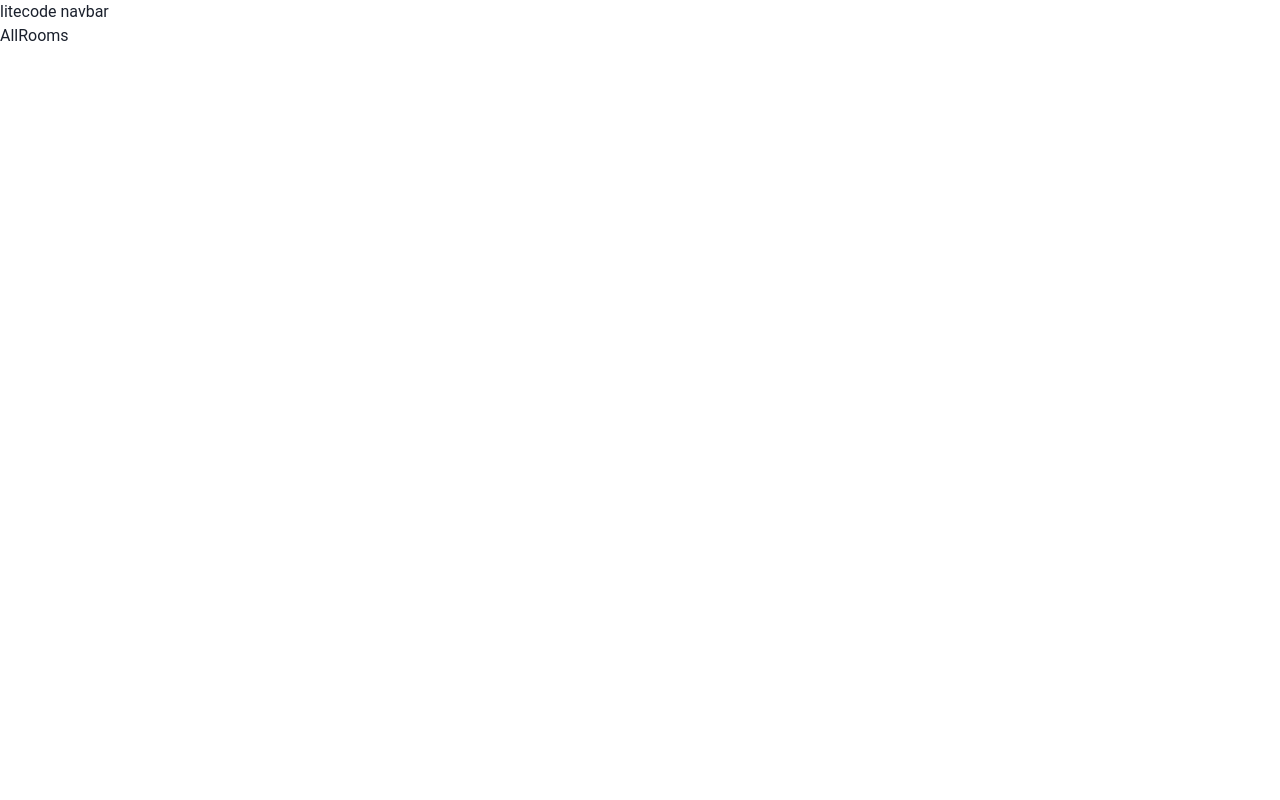
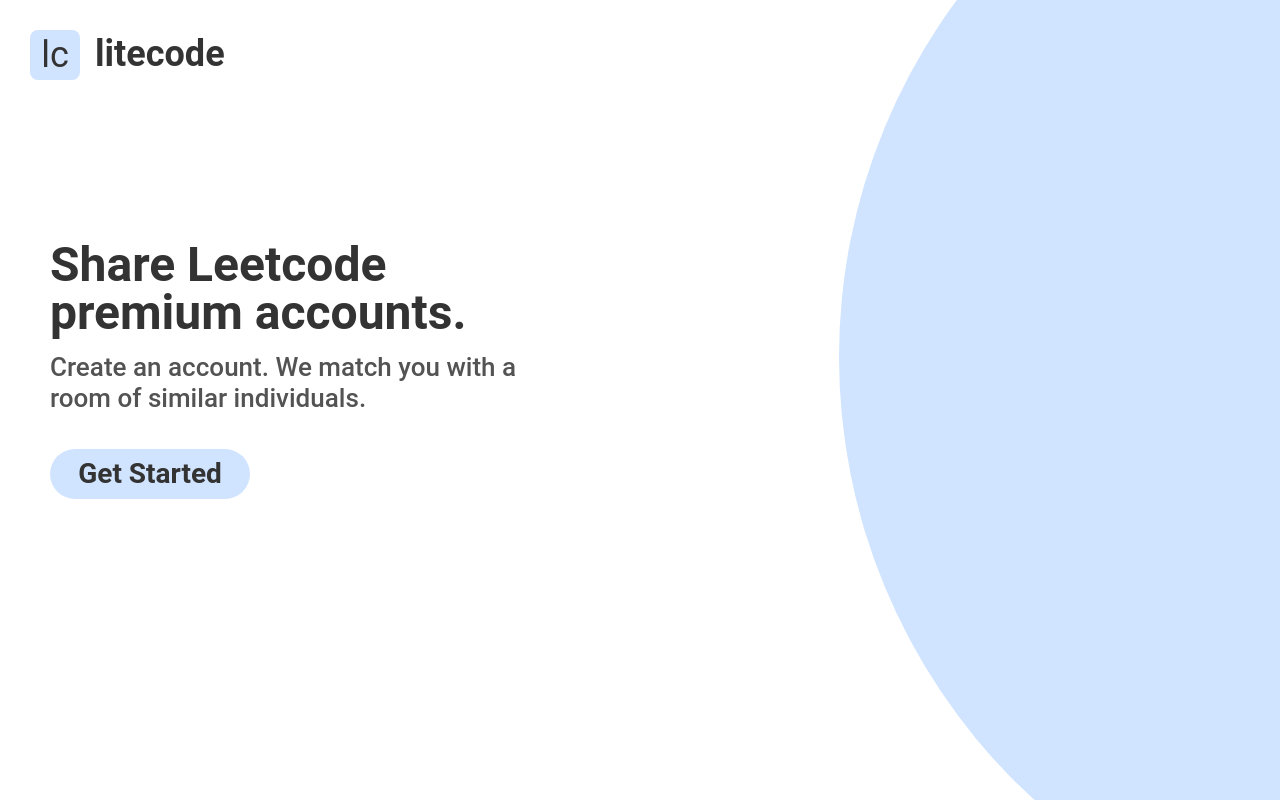
Before and after one commit to bitsacm/litecode, a React (Create React App) app in the folder client/: page / in a window 1280 px wide. Before the commit this address led to /allrooms. Built offline with nearby package versions, Linux system fonts and the light colour scheme.

Commit message:
add: screens, navbar, userflow

```diff
--- a/client/src/App.js
+++ b/client/src/App.js
@@ -1,5 +1,4 @@
-import React from 'react'
-import { Heading } from '@chakra-ui/react'
+import React, {Fragment} from 'react'
 import { Switch, Route, Redirect } from 'react-router-dom';
 
 import Layout from './components/Layout'
@@ -8,12 +7,13 @@
 import Login from './screens/Login';
 import Signup from './screens/Signup';
 import Room from './screens/Room';
+import Profile from './screens/Profile';
 
 
 function App() {
   // const authCtx = useContext(AuthContext);
   // const isLoggedIn = authCtx.isLoggedIn;
-  const isLoggedIn = true;
+  const isLoggedIn = false;
   const hasRoom = false;
 
   return (
@@ -32,12 +32,24 @@
             <Signup />
           </Route>
 
+          <Route path="/signup">
+            <Profile />
+          </Route>
+
           <Route path="/room">
-            {hasRoom ? <Room /> : <Redirect to="/allrooms" />}
+            {isLoggedIn ?
+            <Fragment>
+              {hasRoom ? <Room /> : <Redirect to="/allrooms" />}
+            </Fragment> :
+            <Redirect to="/" />}
           </Route>
 
           <Route path="/allrooms">
-            {hasRoom ?  <Redirect to="/room" /> : <AllRooms />}
+            {isLoggedIn ?
+            <Fragment>
+              {hasRoom ? <Redirect to="/room" /> : <AllRooms />}
+            </Fragment> :
+            <Redirect to="/" />}
           </Route>
 
           <Route path="*">
--- a/client/src/components/Layout.js
+++ b/client/src/components/Layout.js
@@ -1,13 +1,14 @@
 import React, { Fragment } from 'react'
+import { Box } from '@chakra-ui/react'
 
 import Navbar from './Navbar'
 
 const Layout = (props) => {
     return (
-      <Fragment>
+      <Box margin="30px">
         <Navbar />
         <main>{props.children}</main>
-      </Fragment>
+      </Box>
     );
   };
 
--- a/client/src/components/Navbar.js
+++ b/client/src/components/Navbar.js
@@ -1,11 +1,84 @@
 import React, { Fragment } from 'react'
 import { Link } from 'react-router-dom'
+import {
+    HStack,
+    Heading,
+    Text,
+    Spacer,
+    Button,
+    Box,
+    Flex
+} from '@chakra-ui/react'
 
 const Navbar = () => {
+    // const authCtx = useContext(AuthContext);
+    // const isLoggedIn = authCtx.isLoggedIn;
+    const isLoggedIn = false;
+    const hasRoom = false;
+
     return(
-        <Fragment>
-            litecode navbar
-        </Fragment>
+        <Flex
+            flexDirection="row"
+            alignItems="center"
+            justifyContent="center"
+        >
+            <Link to="/">
+                <Flex
+                    flexDirection="row"
+                    alignItems="center"
+                    justifyContent="center">
+                    <Box
+                        height="50px"
+                        width="50px"
+                        bg="lite"
+                        fontSize="36px"
+                        color="liteg"
+                        borderRadius="8px"
+                        display="flex"
+                        alignItems="center"
+                        justifyContent="center"
+                        marginRight="15px"
+                    >lc</Box>
+                    <Heading color="liteg">litecode</Heading>
+                </Flex>
+            </Link>
+
+            <Spacer />
+
+            {isLoggedIn ?
+            <Fragment>
+                <Link to="/room">
+                    <Text
+                        fontSize="24px"
+                        color="liteg"
+                        marginRight="25px"
+                    >my room</Text>
+                </Link>
+
+                <Link to="/allrooms">
+                    <Text
+                        fontSize="24px"
+                        color="liteg"
+                        marginRight="25px"
+                    >all rooms</Text>
+                </Link>
+
+                <Link to="/profile">
+                    <Text
+                        fontSize="24px"
+                        color="liteg"
+                        marginRight="25px"
+                    >profile</Text>
+                </Link>
+
+                <Button
+                    bg="lite"
+                    borderRadius="20px"
+                    fontSize="24px"
+                >logout</Button>
+            </Fragment> :
+            null}
+        </Flex>
     )
 }
 
--- a/client/src/resources/theme.js
+++ b/client/src/resources/theme.js
@@ -6,6 +6,7 @@
       black: "#030303",
       white: "#fff",
       lite: "#D1E4FF",
+      liteg: "#333333",
       grey: {
         700: "#2D3748",
         500: "#535353",
--- a/client/src/screens/Landing.js
+++ b/client/src/screens/Landing.js
@@ -1,10 +1,57 @@
 import React, { Fragment } from 'react'
+import {
+    HStack,
+    Heading,
+    Text,
+    Spacer,
+    Button,
+    Box,
+    Flex
+} from '@chakra-ui/react'
+import {
+    Link
+} from 'react-router-dom'
 
 const Landing = () => {
     return(
-        <div>
-            landing
-        </div>
+        <Flex position="fixed">
+            <Flex width="65%" paddingLeft="20px" height="580px" flexDirection="column" alignContent="center" justifyContent="center">
+                <Heading
+                    fontSize="48px"
+                    color="liteg"
+                    lineHeight="1"
+                    paddingBottom="15px"
+                >Share Leetcode premium accounts.</Heading>
+                <Text
+                    fontSize="26px"
+                    color="#535353"
+                    fontWeight="medium"
+                    lineHeight="1.2"
+                    paddingBottom="35px"
+                >Create an account. We match you with a room of similar individuals.</Text>
+                <Link to="/login">
+                    <Button
+                    width="200px"
+                    height="50px"
+                    fontSize="28px"
+                    color="liteg"
+                    bg="lite"
+                    borderRadius="50px"
+                >Get Started</Button>
+                </Link>
+            </Flex>
+            <Box
+                width="1200px"
+                height="1200px"
+                borderRadius="150%"
+                bg="lite"
+                position="absolute"
+                overflowX="hidden"
+                zIndex="-2"
+                marginLeft="100%"
+                marginTop="-40%"
+            ></Box>
+        </Flex>
     )
 }
 
--- a/client/src/screens/Login.js
+++ b/client/src/screens/Login.js
@@ -1,10 +1,50 @@
 import React, { Fragment } from 'react'
+import { Link } from 'react-router-dom'
+import {
+    FormControl,
+    FormLabel,
+    Input,
+    FormHelperText,
+    Button,
+    InputGroup,
+    InputRightElement,
+    Flex,
+    Text,
+    Heading,
+} from '@chakra-ui/react'
 
 const Login = () => {
+    const [show, setShow] = React.useState(false)
+    const handleClick = () => setShow(!show)
+
     return(
-        <div>
-            Login
-        </div>
+        <Fragment>
+            <Flex paddingTop="150px" flexDirection="column" width="40%">
+                <Heading>Login to your Litecode account.</Heading>
+                <FormControl id="email">
+                    <FormLabel>Email address</FormLabel>
+                    <Input type="email" />
+                    <FormHelperText>We'll never share your email.</FormHelperText>
+                </FormControl>
+
+                <InputGroup size="md">
+                    <Input
+                    pr="4.5rem"
+                    type={show ? "text" : "password"}
+                    placeholder="Enter password"
+                    />
+                    <InputRightElement width="4.5rem">
+                    <Button h="1.75rem" size="sm" onClick={handleClick}>
+                        {show ? "Hide" : "Show"}
+                    </Button>
+                    </InputRightElement>
+                </InputGroup>
+                <Button>Login</Button>
+                <Link to="/signup">
+                    <Text>Don't have an account? Click here to signup.</Text>
+                </Link>
+            </Flex>
+      </Fragment>
     )
 }
 
--- a/client/src/screens/Signup.js
+++ b/client/src/screens/Signup.js
@@ -1,10 +1,50 @@
 import React, { Fragment } from 'react'
+import { Link } from 'react-router-dom'
+import {
+    FormControl,
+    FormLabel,
+    Input,
+    FormHelperText,
+    Button,
+    InputGroup,
+    InputRightElement,
+    Flex,
+    Text,
+    Heading,
+} from '@chakra-ui/react'
 
 const Signup = () => {
+    const [show, setShow] = React.useState(false)
+    const handleClick = () => setShow(!show)
+
     return(
-        <div>
-            Signup
-        </div>
+        <Fragment>
+            <Flex paddingTop="150px" flexDirection="column" width="40%">
+                <Heading>Sign Up for Litecode.</Heading>
+                <FormControl id="email">
+                    <FormLabel>Email address</FormLabel>
+                    <Input type="email" />
+                    <FormHelperText>We'll never share your email.</FormHelperText>
+                </FormControl>
+
+                <InputGroup size="md">
+                    <Input
+                    pr="4.5rem"
+                    type={show ? "text" : "password"}
+                    placeholder="Enter password"
+                    />
+                    <InputRightElement width="4.5rem">
+                    <Button h="1.75rem" size="sm" onClick={handleClick}>
+                        {show ? "Hide" : "Show"}
+                    </Button>
+                    </InputRightElement>
+                </InputGroup>
+                <Button>Signup</Button>
+                <Link to="/login">
+                    <Text>Already have an account? Click here to login!</Text>
+                </Link>
+            </Flex>
+      </Fragment>
     )
 }
 
```
